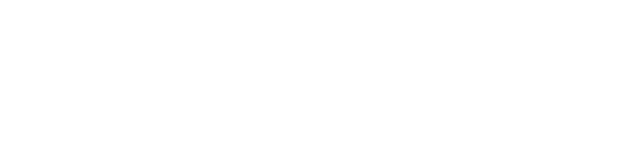
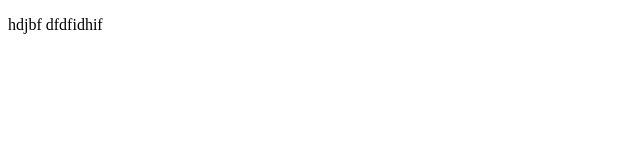
Before and after one commit to franciscofernandes99/git-modulo, a plain HTML site: page index.html in a window 1280 px wide. Shown: the whole page, without its empty margins (0-640 px from the left). Drawn offline with Linux system fonts and the light colour scheme.

Commit message:
linha alteração 2.0

```diff
--- a/index.html
+++ b/index.html
@@ -7,6 +7,9 @@
     <title>Document</title>
 </head>
 <body>
-
+    <p>
+        hdjbf
+        dfdfidhif
+    </p>
 </body>
 </html>
```
